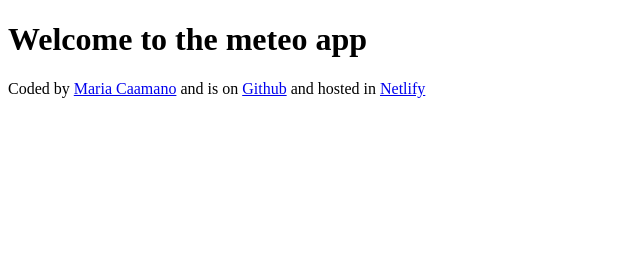
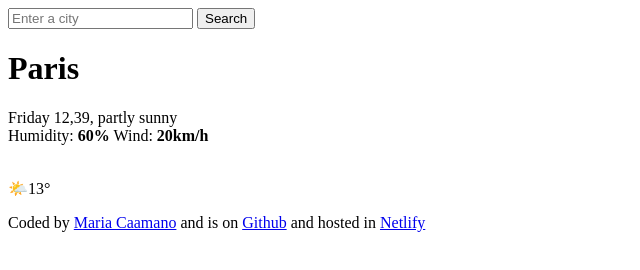
Before and after one commit to mariacaamanotraducciones-wq/elTiempo, a plain HTML site: page index.html in a window 1280 px wide. Shown: the whole page, without its empty margins (0-640 px from the left). Drawn offline with Linux system fonts and the light colour scheme.

Commit message:
html weather content update

```diff
--- a/index.html
+++ b/index.html
@@ -6,7 +6,26 @@
     <title>Tiempo app</title>
   </head>
   <body>
-    <h1>Welcome to the meteo app</h1>
+    <header>
+      <form action="">
+        <input type="text" placeholder="Enter a city" required />
+        <input type="submit" value="Search" class="button" />
+      </form>
+    </header>
+    <h1>Paris</h1>
+    <div class="weather-today">
+      <p>
+        Friday 12,39, partly sunny
+        <br />
+        Humidity: <strong>60%</strong> Wind: <strong>20km/h</strong>
+        <br />
+        <br />
+        </div>
+        <div>
+        🌤️13°
+        </div>
+      </p>
+
     <footer>
       Coded by
       <a href="https://github.com/mariacaamanotraducciones-wq" target="_blank"
```
